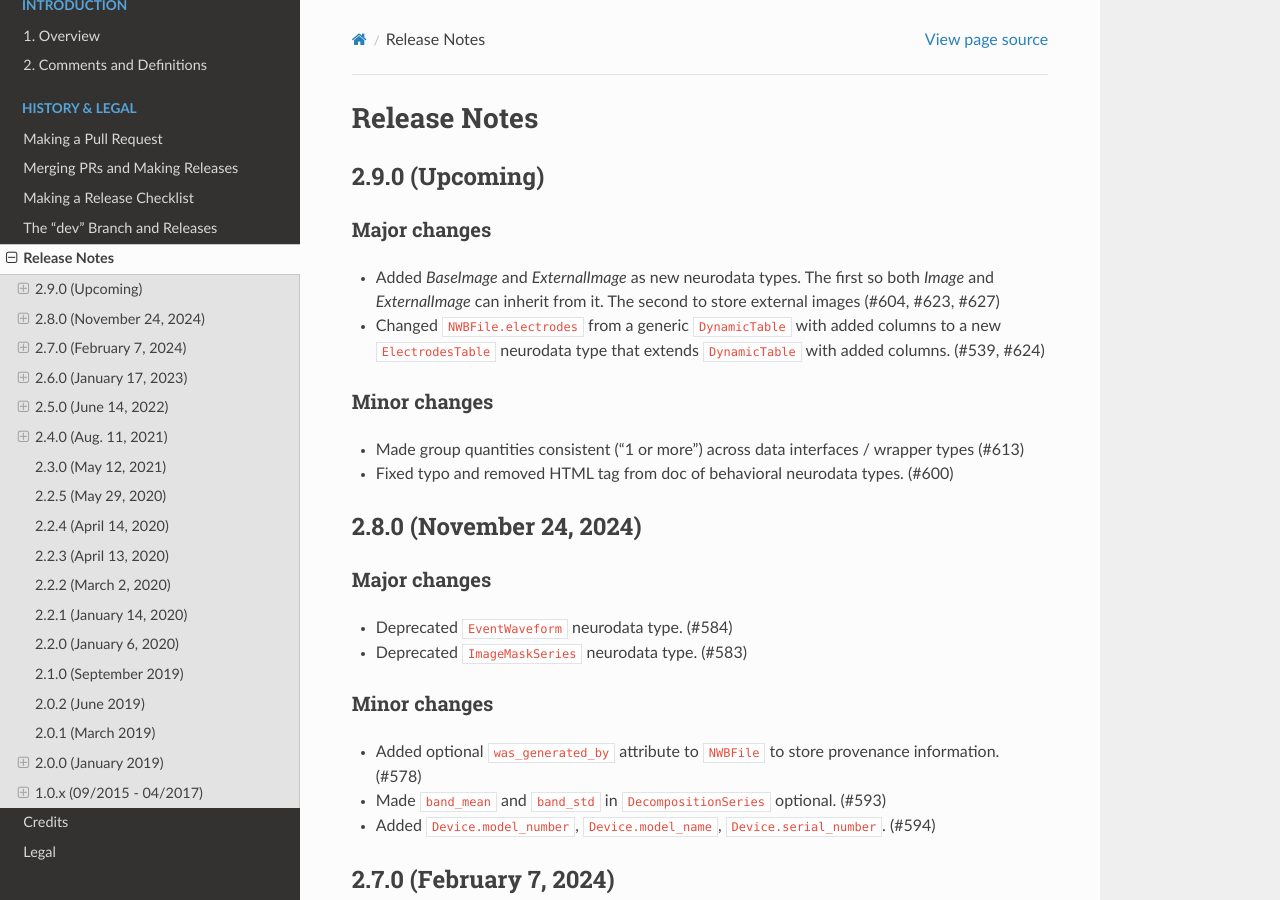
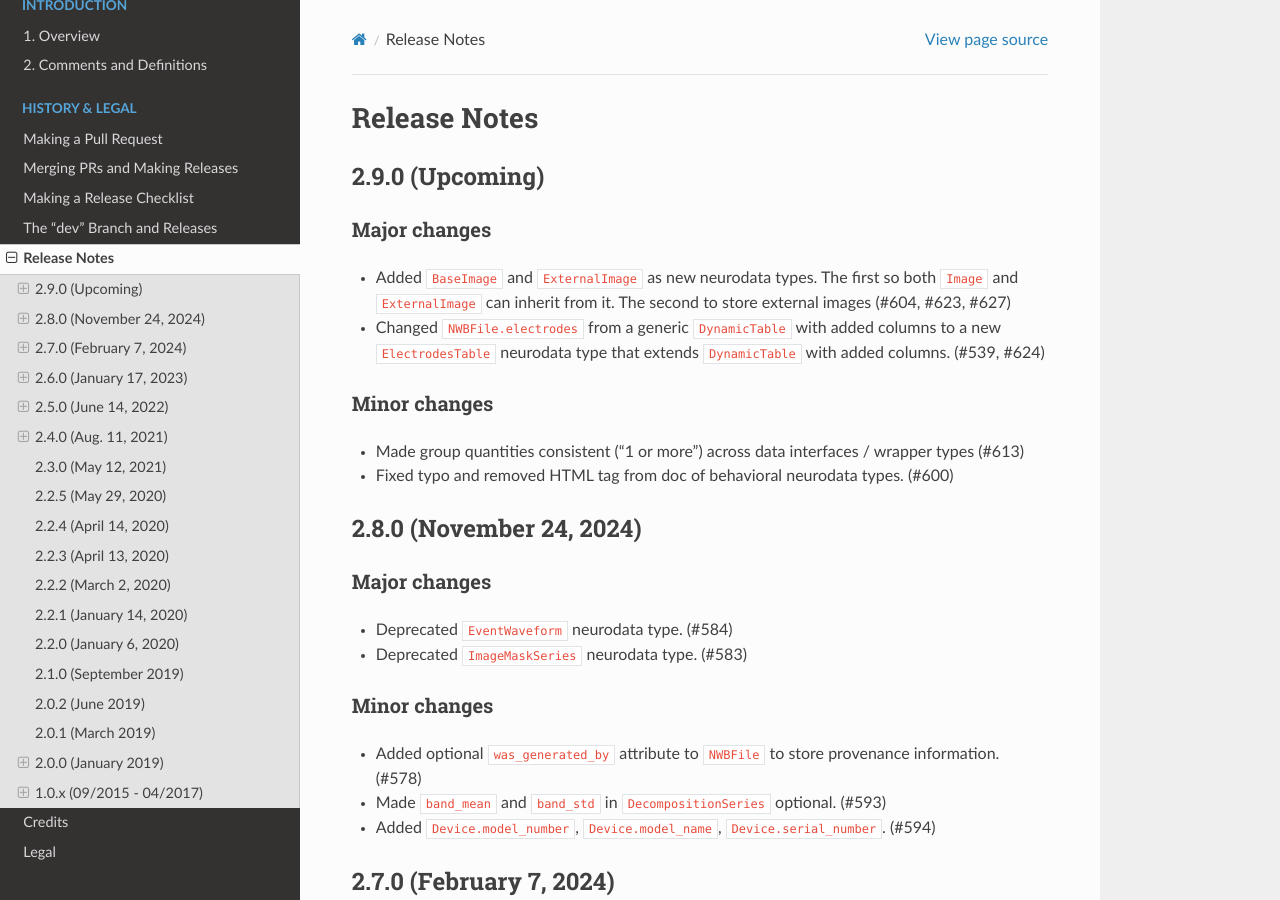
Before and after one commit to NeurodataWithoutBorders/nwb-schema, a Sphinx documentation site: the page built from docs/format/source/format_release_notes.rst, in a window 1280 px wide and 900 px high. Built offline with Sphinx 7.4.7 and the Read the Docs theme 3.1.0, drawn with Linux system fonts in a browser that asks for light colours.

```diff
--- a/docs/format/source/format_release_notes.rst
+++ b/docs/format/source/format_release_notes.rst
@@ -8,9 +8,10 @@ Release Notes
 
 Major changes
 ^^^^^^^^^^^^^
-- Added `BaseImage` and `ExternalImage` as new neurodata types. The first so both `Image` and `ExternalImage`
+- Added ``BaseImage`` and ``ExternalImage`` as new neurodata types. The first so both ``Image`` and ``ExternalImage``
   can inherit from it. The second to store external images (#604, #623, #627)
-- Changed ``NWBFile.electrodes`` from a generic ``DynamicTable`` with added columns to a new ``ElectrodesTable`` neurodata type that extends ``DynamicTable`` with added columns. (#539, #624)
+- Changed ``NWBFile.electrodes`` from a generic ``DynamicTable`` with added columns to a new ``ElectrodesTable``
+  neurodata type that extends ``DynamicTable`` with added columns. (#539, #624)
 
 Minor changes
 ^^^^^^^^^^^^^
```
